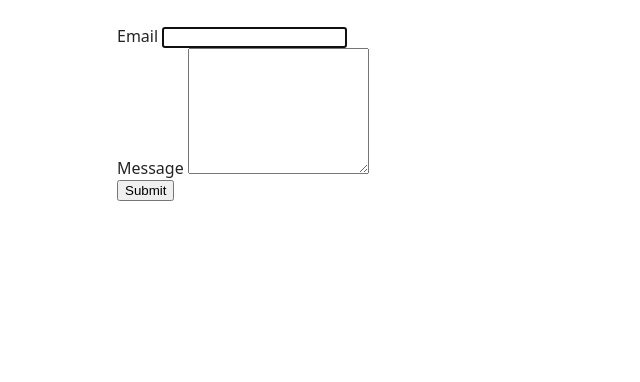
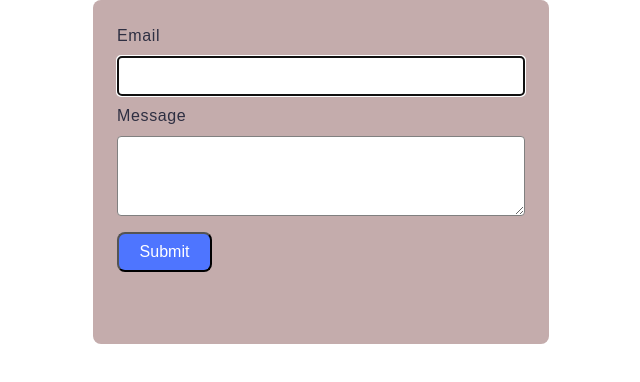
Before and after one commit to yurikorock/goit-js-hw-09, a website built with Vite: page src/2-form.html in a window 1280 px wide. Shown: the whole page, without its empty margins (319-959 px from the left). Built offline with nearby package versions, Linux system fonts and the light colour scheme.

Commit message:
add  styles 1

```diff
--- a/src/2-form.html
+++ b/src/2-form.html
@@ -3,15 +3,15 @@
 </head>
 
 <form class="feedback-form" autocomplete="off">
-  <label>
+  <label class="feedback-form-field">
     Email
-    <input type="email" name="email" autofocus />
+    <input class="feedback-form-input" type="email" name="email" autofocus />
   </label>
-  <label>
+  <label class="feedback-form-text">
     Message
-    <textarea name="message" rows="8"></textarea>
+    <textarea class="feedback-form-area" name="message" rows="8"></textarea>
   </label>
-  <button type="submit">Submit</button>
+  <button class="btn-submit" type="submit">Submit</button>
 </form>
 
 <!-- My script script file -->
--- a/src/css/styles.css
+++ b/src/css/styles.css
@@ -33,7 +33,63 @@
   height: 296px;
   margin: 0 auto;
   padding: 24px;
-  display: flex;
-  flex-direction: column;
-  align-items: start;
+  border-radius: 8px;
+  background: #c4acac;
+
+  font-family: "Montserrat", sans-serif;
+  font-weight: 400;
+  font-size: 16px;
+  line-height: 150%;
+  letter-spacing: 0.04em;
+  color: #2e2f42;
+
+  display: block;
+
+  .feedback-form-field {
+    display: flex;
+    flex-direction: column;
+    gap: 8px;
+    margin-bottom: 8px;
+  }
+
+  .feedback-form-input {
+    border: 1px solid #808080;
+    border-radius: 4px;
+    width: 100%;
+    height: 40px;
+  }
+
+  .feedback-form-text {
+    display: flex;
+    flex-direction: column;
+    gap: 8px;
+    margin-bottom: 16px;
+
+  }
+
+  .feedback-form-area {
+    border: 1px solid #808080;
+    border-radius: 4px;
+    width: 100%;
+    height: 80px;
+  }
+
+  .btn-submit {
+    border-radius: 8px;
+    border: nonegit;
+    padding: 8px 16px;
+    width: 95px;
+    height: 40px;
+    background: #4e75ff;
+
+    display: flex;
+    align-items: center;
+    justify-content: center;
+    flex-direction: row;
+    gap: 10px;
+
+    font-weight: 500;
+    font-size: 16px;
+    color: #fff;
+  }
 }
```
